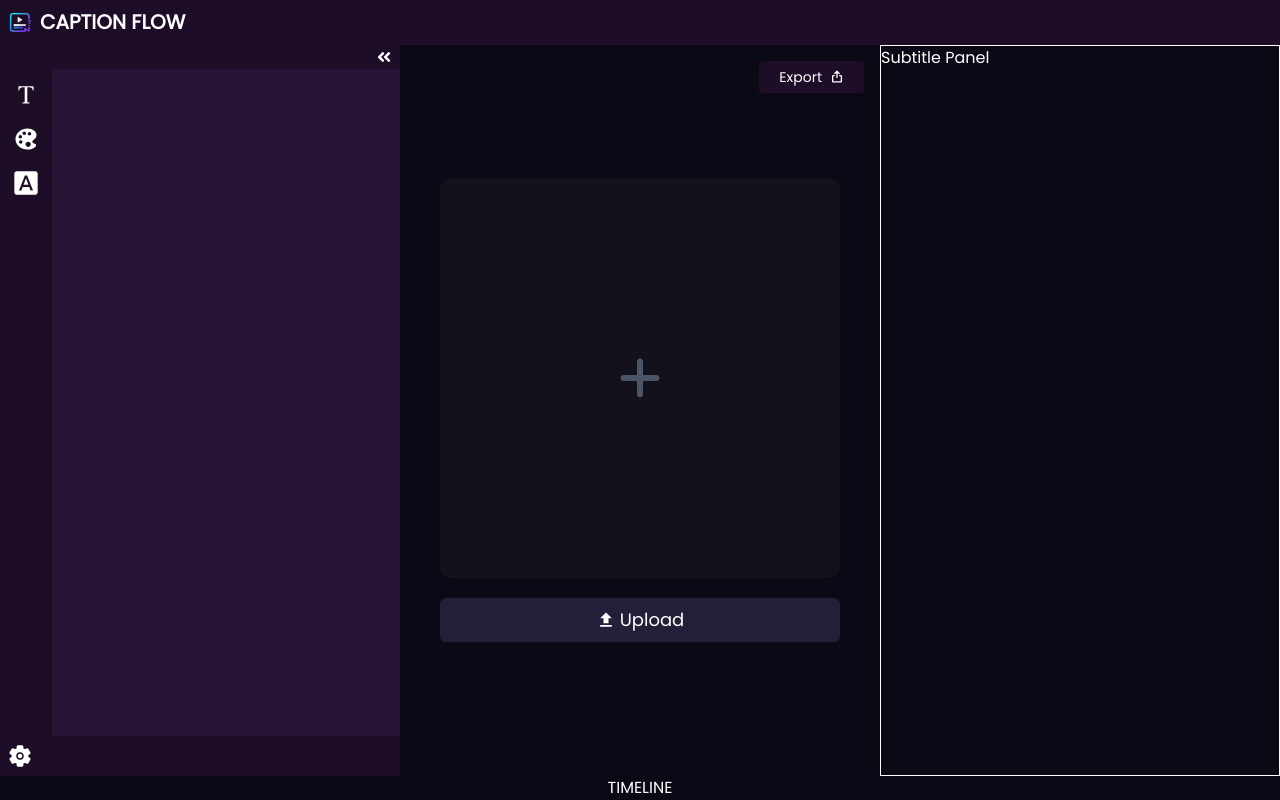
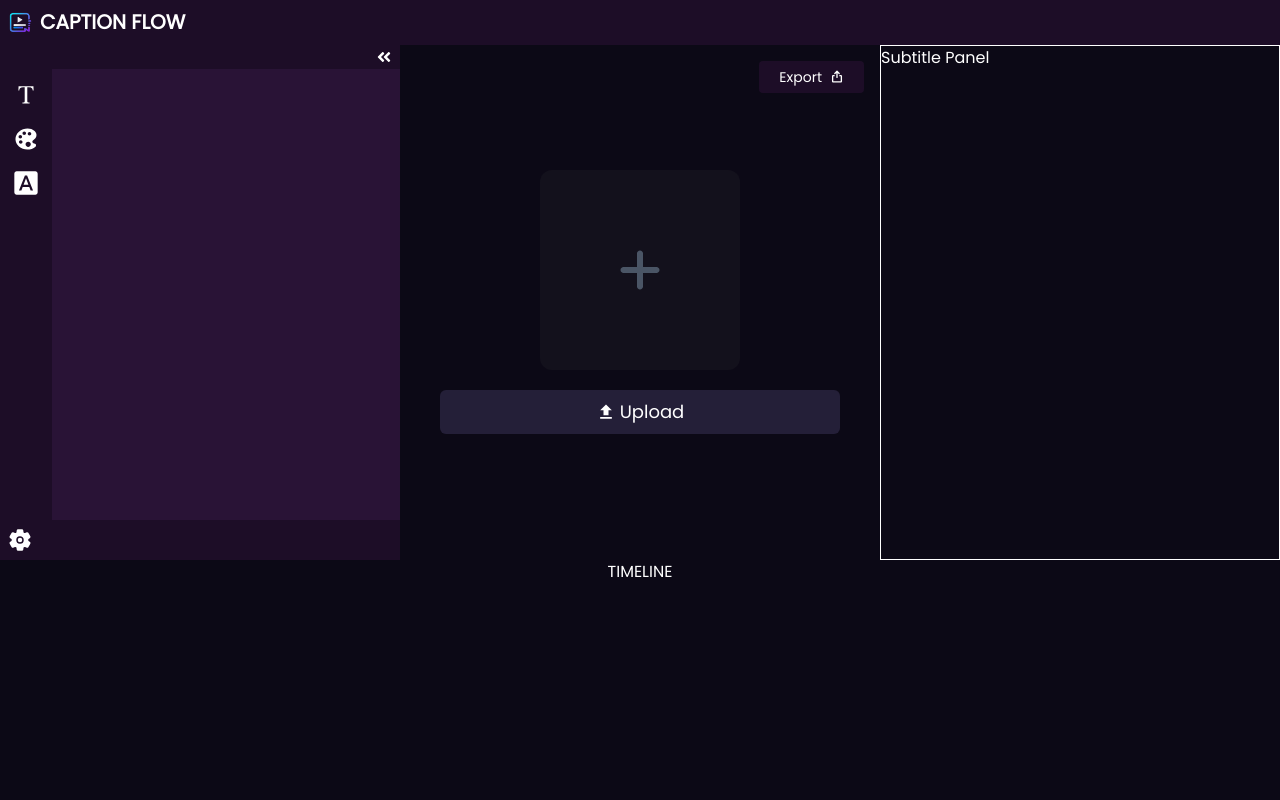
Before and after one commit to shaun045/ReactTS-CaptionFlow, a React (Vite) app: page /editor in a window 1280 px wide. Built offline with nearby package versions, Linux system fonts and the light colour scheme; no server answers.

Commit message:
fixed font scroll issue and added timeline

```diff
--- a/src/App.css
+++ b/src/App.css
@@ -23,3 +23,21 @@ input[type='range']::-webkit-slider-thumb {
   cursor: pointer;
   border: 2px solid #ccc;
 }
+
+/* Custom scrollbar */
+::-webkit-scrollbar {
+  width: 4px;
+}
+
+::-webkit-scrollbar-track {
+  background: transparent;
+}
+
+::-webkit-scrollbar-thumb {
+  background: #4a2e70;
+  border-radius: 999px;
+}
+
+::-webkit-scrollbar-thumb:hover {
+  background: #7c5cbf;
+}
--- a/src/components/MainEditor/MainEditor.tsx
+++ b/src/components/MainEditor/MainEditor.tsx
@@ -1,7 +1,9 @@
+import { useState, useRef } from "react";
 import { FaPlus } from "react-icons/fa6";
 import { MdUpload } from "react-icons/md";
 import { PiExportBold } from "react-icons/pi";
-import { useState, useRef } from "react";
+import { FaWindowClose } from "react-icons/fa";
+
 
 
 export default function MainEditor() {
@@ -12,6 +14,11 @@ export default function MainEditor() {
   const handleFile = (file: File) => {
     if (!file.type.startsWith("video/")) return;
     setVideoURL(URL.createObjectURL(file));
+  }
+
+  function removeVideo() {
+    setVideoURL(null);
+    if (fileInputRef.current) fileInputRef.current.value = "";
   }
 
   return (
@@ -38,8 +45,16 @@ export default function MainEditor() {
       </button>
 
 
-
-      <div
+      {videoURL
+        ? (<div className="relative group">
+            <video src={videoURL} controls className="rounded-xl max-w-230"/>
+            <button className="absolute top-2 right-2 text-4xl cursor-pointer opacity-0 group-hover:opacity-100 pointer-events-none group-hover:pointer-events-auto transition-opacity duration-200"
+            onClick={() => removeVideo()}
+            >
+              <FaWindowClose className="text-red-400 hover:text-red-500"/>
+            </button>
+          </div>)
+        : (<div
             onDragOver={(e) => {e.preventDefault(); setIsDragging(true);}}
             onDragLeave={() => setIsDragging(false)}
             onDrop={
@@ -49,16 +64,17 @@ export default function MainEditor() {
                 const file = e.dataTransfer.files[0];
                 if (file) handleFile(file);
               }}
-        className={`flex justify-center items-center h-100 w-100 bg-[#13111C] rounded-xl border-2 transition-colors duration-200
+            onClick={() => fileInputRef.current?.click()}
+            className={`flex justify-center items-center h-50 w-50 bg-[#13111C] rounded-xl border-2 transition-colors duration-200
               ${isDragging ? "border-purple-500 bg-[#1e1530]" : "border-transparent"}`}
             >
-        {videoURL
-          ? <video src={videoURL} controls className="h-full w-full rounded-xl object-contain"/>
-          : <FaPlus className="text-5xl text-gray-600"/>
+              <FaPlus className="text-5xl text-gray-600"/>
+          </div>)
       }
 
-      </div>
-
+      {videoURL
+        ? <div></div>
+        : (
           <button className="flex py-2 w-100 items-center justify-center gap-1 rounded-md mt-5 hover:cursor-pointer bg-[#241f38]"
             onClick={() => fileInputRef.current?.click()}
           >
@@ -67,6 +83,9 @@ export default function MainEditor() {
               Upload
             </span>
           </button>
+        )
+      }
+
     </main>
   )
 }
--- a/src/components/SideBar/Panels/FontPanel.tsx
+++ b/src/components/SideBar/Panels/FontPanel.tsx
@@ -22,16 +22,16 @@ export default function FontPanel() {
   const [selectedFont, setSelectedFont] = useState<string | null>(null);
 
   return (
-    <div className="flex flex-col p-3">
+    <div className="flex flex-col h-full p-3">
       <h2 className="text-white font-semibold mb-3 text-center text-4xl py-2">Fonts</h2>
-      <ul className="flex flex-col gap-2">
+      <ul className="flex flex-col gap-2 overflow-y-auto overflow-x-hidden min-h-0 flex-1">
         {fonts.map((font: string) => {
           return (
             <li
               key={font}
               style={{fontFamily:font}}
               onClick={() => setSelectedFont(font)}
-              className={`flex justify-center border border-[#e6d1f8] py-2 rounded-md hover:cursor-pointer hover:bg-[#1d0d27] hover:scale-102 transition-all duration-300
+              className={`flex justify-center border border-[#e6d1f8] py-2 rounded-md hover:cursor-pointer hover:bg-[#15071f] hover:brightness-130 transition-all duration-300
               ${selectedFont === font
                 ? "border-[#bb83ec] bg-[#9D2CFA]"
                 : "border-[#e6d1f8] hover:bg-[#1d0d27]"
--- a/src/components/SideBar/SideBar.tsx
+++ b/src/components/SideBar/SideBar.tsx
@@ -17,7 +17,7 @@ export default function SideBar() {
   return (
     <aside className={`flex flex-col h-full transition-all duration-500 ${isCollapsed ? "w-13" : "w-100"} justify-between`}>
 
-    <div className="flex flex-col flex-1">
+    <div className="flex flex-col flex-1 min-h-0">
       <div className="flex justify-end px-2 py-1 bg-[#1d0d27]">
         <FaAngleDoubleLeft className={`cursor-pointer transition-all duration-500 ${isCollapsed ? "rotate-180" : ""}`}
           onClick={() => {
@@ -27,7 +27,7 @@ export default function SideBar() {
         />
       </div>
 
-      <div className="flex h-full">
+      <div className="flex h-full min-h-0">
         <ul className="flex flex-col items-start p-2 gap-2 bg-[#1d0d27]">
           <li>
             <BsFonts className="text-4xl cursor-pointer rounded-sm p-1 hover:bg-[#201c31] transition-colors duration-200"
@@ -45,7 +45,7 @@ export default function SideBar() {
             />
           </li>
         </ul>
-        <div className="w-100 bg-[#291336]">
+        <div className="w-100 bg-[#291336] h-full min-h-0 overflow-x-hidden">
           {activePanel === 'fonts' && <FontPanel />}
           {activePanel === 'colors' && <ColorsPanel/>}
           {activePanel === 'styles' && <StylesPanel/>}
--- a/src/components/Timeline/Timeline.tsx
+++ b/src/components/Timeline/Timeline.tsx
@@ -1,7 +1,7 @@
 
 export default function Timeline() {
   return(
-    <div>
+    <div className="h-60">
       TIMELINE
     </div>
   )
```
Lines whose indentation alone changed are shown as unchanged.
